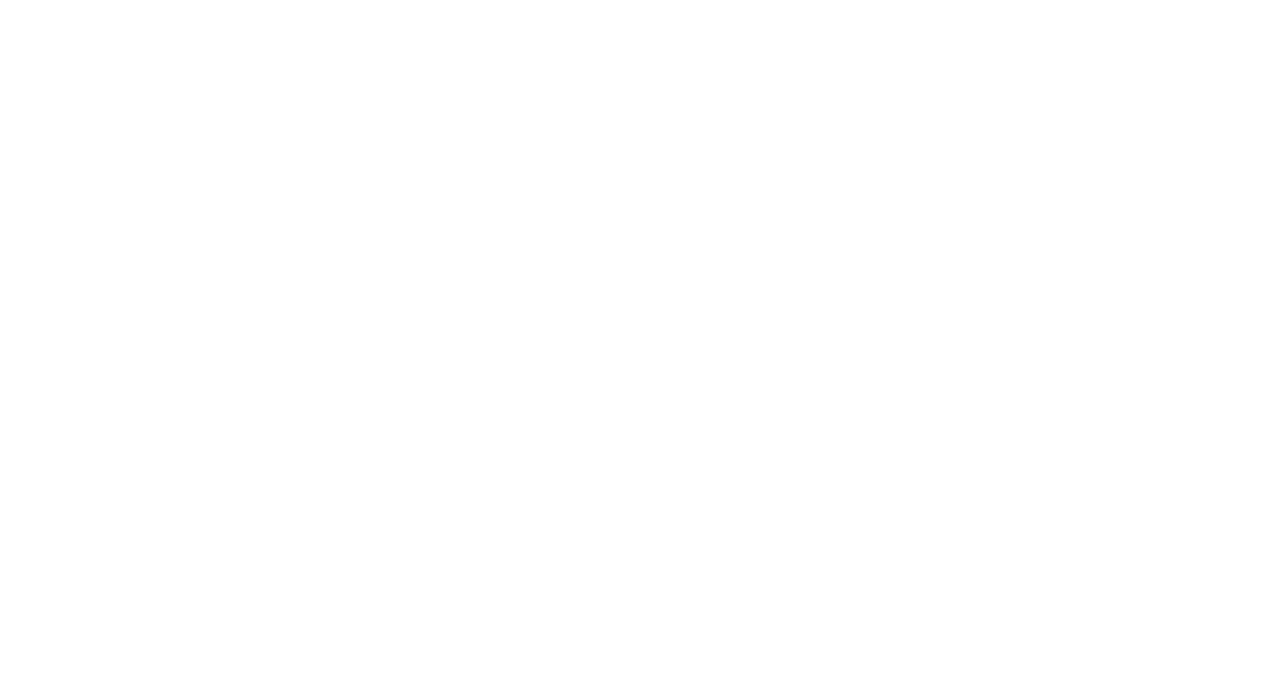
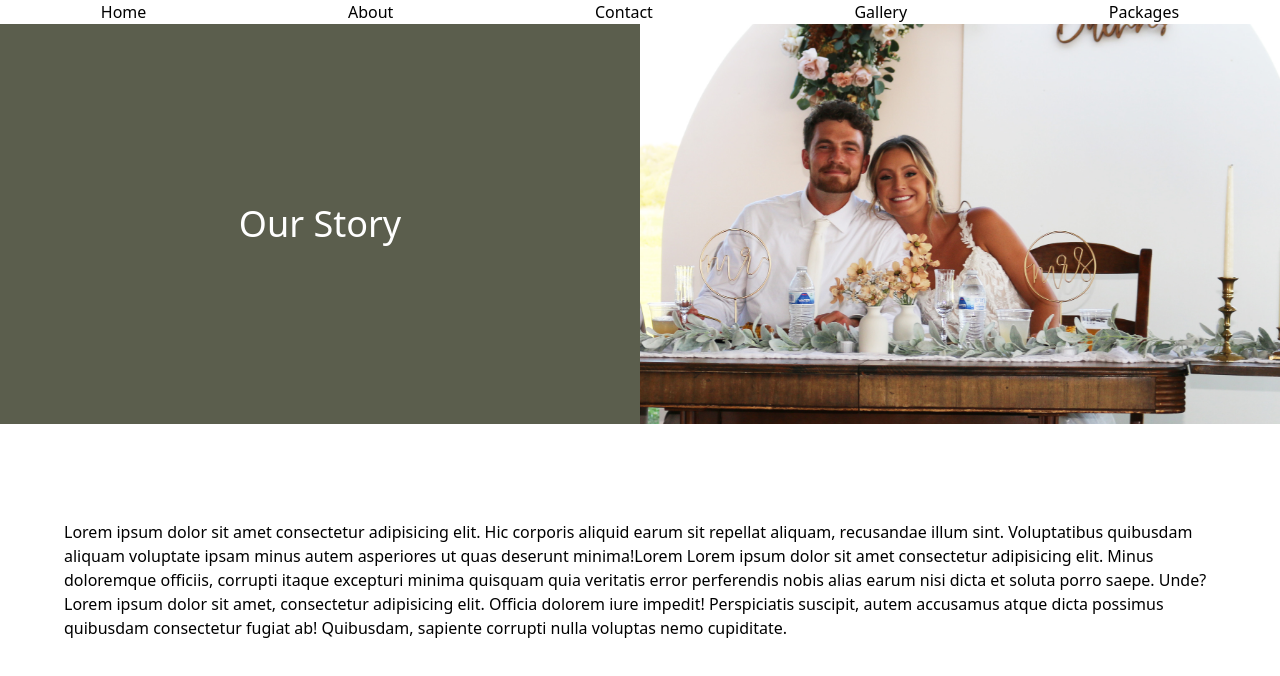
Before and after one commit to turnerr8/with-a-twist, a React (Vite) app: page /about in a window 1280 px wide. Shown: the top 676 px of the page. Built offline with nearby package versions, Linux system fonts and the light colour scheme.

Commit message:
working on about page

```diff
--- a/src/Pages/About.jsx
+++ b/src/Pages/About.jsx
@@ -1,3 +1,35 @@
-export default function About(){
-    return <></>
+import Nav from '../Components/Nav';
+export default function About() {
+	return (
+		<>
+			<Nav></Nav>
+			<div className='h-[50vh] flex'>
+				<div className=' w-1/2 bg-[#5b5e4d] flex items-center justify-center h-full'>
+					<h1 className=' text-4xl text-white'>Our Story</h1>
+				</div>
+				<div
+					className='w-1/2 bg-cover bg-center bg-no-repeat h-full'
+					style={{
+						backgroundImage:
+							'url("src/assets/467C2503-033E-47F3-A374-D0211A73C1A1.jpg")',
+					}}
+				></div>
+			</div>
+			<div className='px-16 py-24'>
+				<p>
+					Lorem ipsum dolor sit amet consectetur adipisicing elit. Hic corporis
+					aliquid earum sit repellat aliquam, recusandae illum sint.
+					Voluptatibus quibusdam aliquam voluptate ipsam minus autem asperiores
+					ut quas deserunt minima!Lorem Lorem ipsum dolor sit amet consectetur
+					adipisicing elit. Minus doloremque officiis, corrupti itaque excepturi
+					minima quisquam quia veritatis error perferendis nobis alias earum
+					nisi dicta et soluta porro saepe. Unde? Lorem ipsum dolor sit amet,
+					consectetur adipisicing elit. Officia dolorem iure impedit!
+					Perspiciatis suscipit, autem accusamus atque dicta possimus quibusdam
+					consectetur fugiat ab! Quibusdam, sapiente corrupti nulla voluptas
+					nemo cupiditate.
+				</p>
+			</div>
+		</>
+	);
 }
```
Also changed, not shown: src/assets/467C2503-033E-47F3-A374-D0211A73C1A1.jpg (added).
